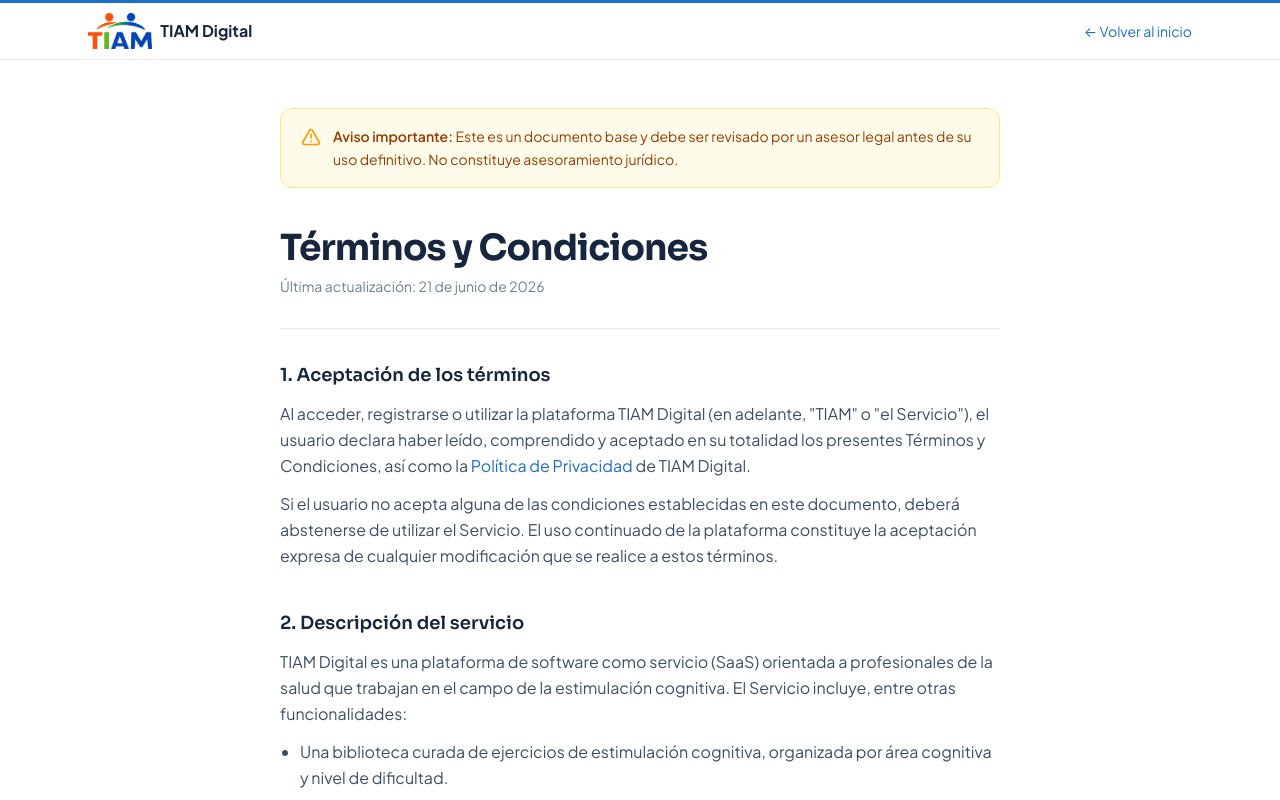
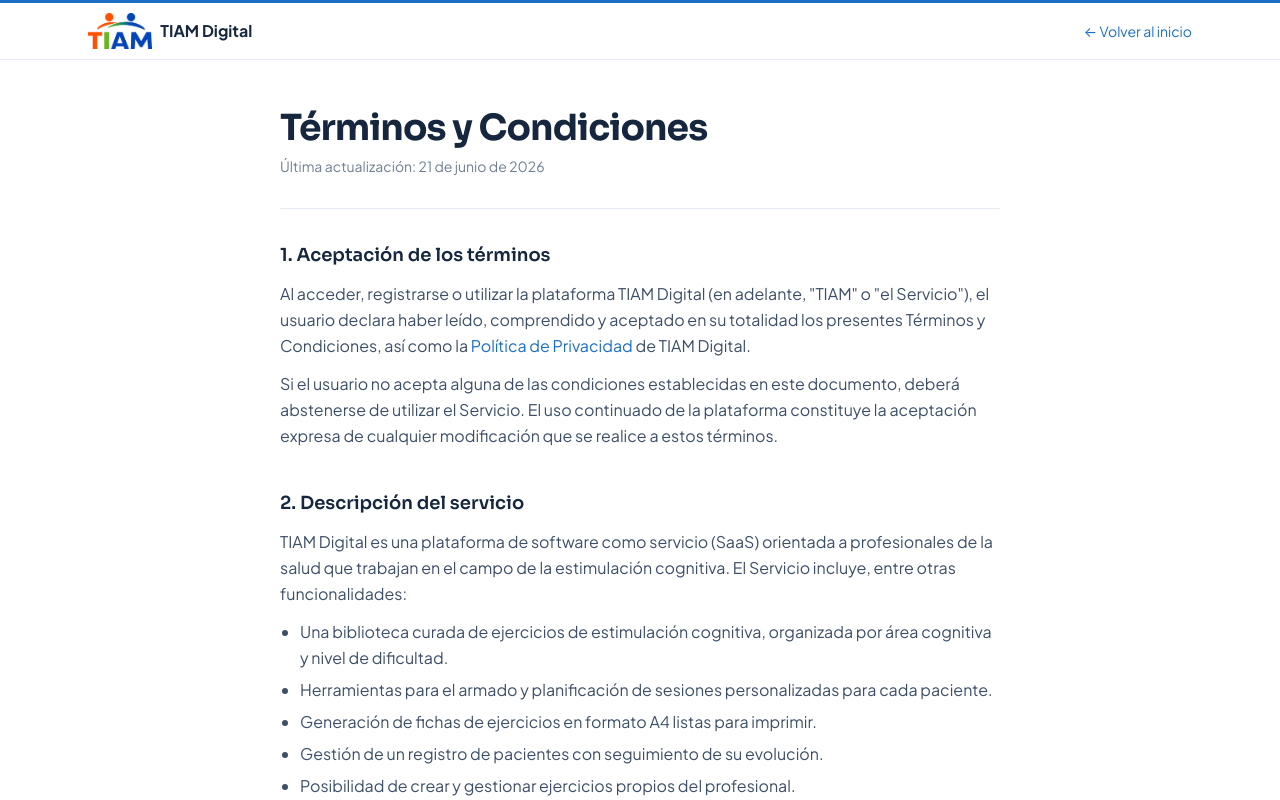
Before and after one commit to manukpo10/TIAM-frontend, a React (Vite) app: page /terms in a window 1280 px wide. Shown: the top 800 px of the page. Built offline with nearby package versions, Linux system fonts and the light colour scheme.

Commit message:
fix(legal): quitar el aviso de documento base de términos y privacidad

```diff
--- a/src/pages/legal/LegalPage.tsx
+++ b/src/pages/legal/LegalPage.tsx
@@ -1,6 +1,5 @@
 import { useEffect } from 'react'
 import { Link } from 'react-router-dom'
-import { AlertTriangle } from 'lucide-react'
 import logoImg from '@/assets/logogrande-sinfondo.png'
 
 // ─── Types ────────────────────────────────────────────────────────────────────
@@ -55,19 +54,6 @@ export function LegalPage({ title, lastUpdated, sections, crossLinkTo, crossLink
       {/* Content */}
       <main className="flex-1">
         <div className="max-w-3xl mx-auto px-4 sm:px-6 py-12">
-          {/* Disclaimer */}
-          <div
-            role="note"
-            className="mb-10 flex gap-3 rounded-xl border border-amber-200 bg-amber-50 px-5 py-4"
-          >
-            <AlertTriangle className="mt-0.5 h-5 w-5 shrink-0 text-amber-500" aria-hidden="true" />
-            <p className="text-sm text-amber-800 leading-relaxed">
-              <strong className="font-semibold">Aviso importante:</strong>{' '}
-              Este es un documento base y debe ser revisado por un asesor legal antes de su uso definitivo.
-              No constituye asesoramiento jurídico.
-            </p>
-          </div>
-
           {/* Page title */}
           <h1 className="text-3xl sm:text-4xl font-bold text-slate-900 tracking-tight">
             {title}
```
